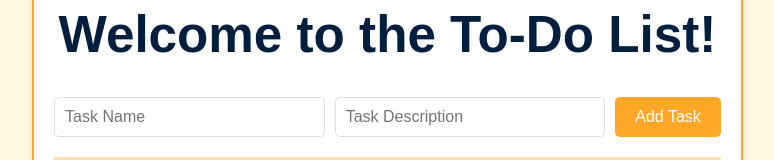
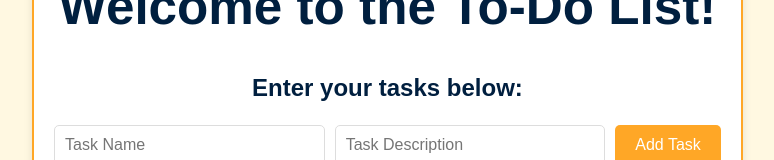
Before and after one commit to ashleyglenn0/todolistreact, a React (Vite) app: page / in a window 1280 px wide. Shown: the part 290-450 px from the top of the page, without its empty margins (257-1031 px from the left). Built offline with nearby package versions, Linux system fonts and the light colour scheme; no server answers.

Commit message:
final build test

```diff
--- a/src/TodoList.jsx
+++ b/src/TodoList.jsx
@@ -74,6 +74,7 @@ const TodoList = () => {
   return (
     <div className="container">
       <h1>Welcome to the To-Do List!</h1>
+      <h2>Enter your tasks below: </h2>
       <form onSubmit={handleAddTask} className="task-form">
         <input
           type="text"
```
